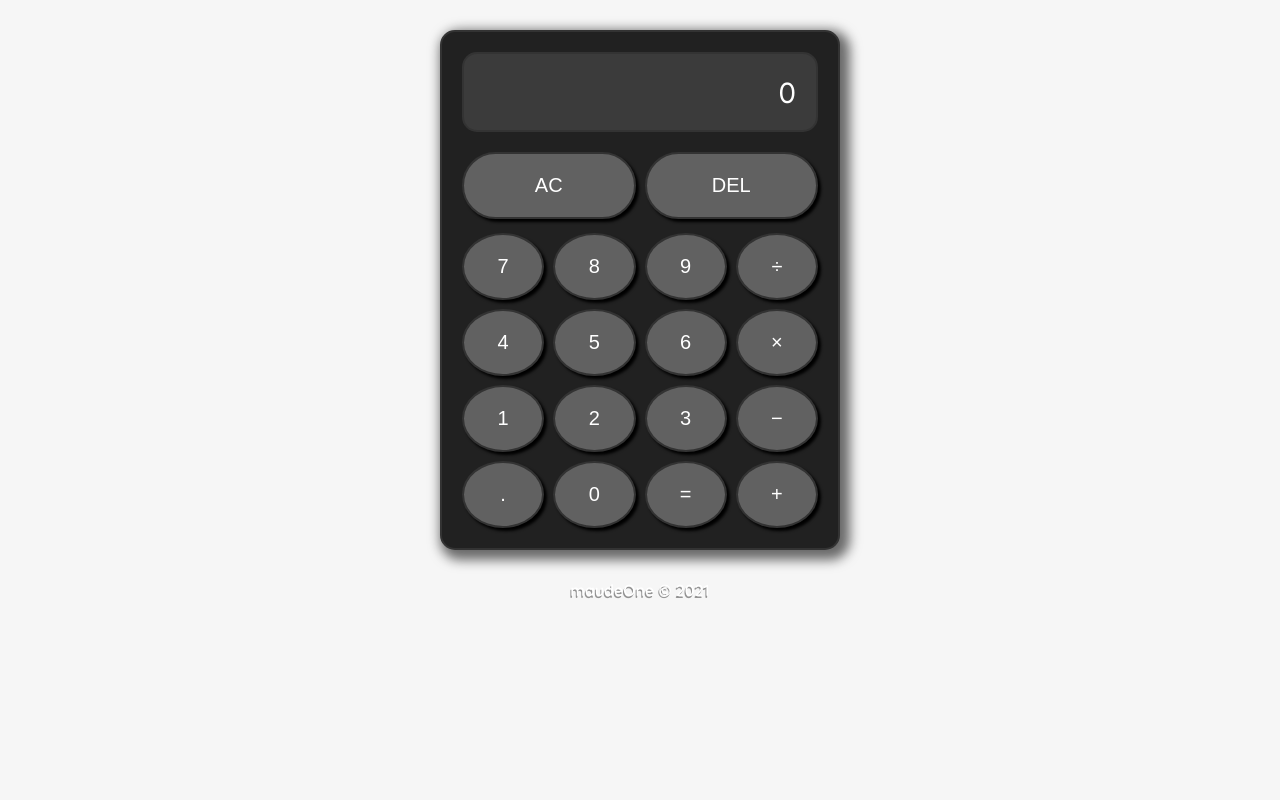
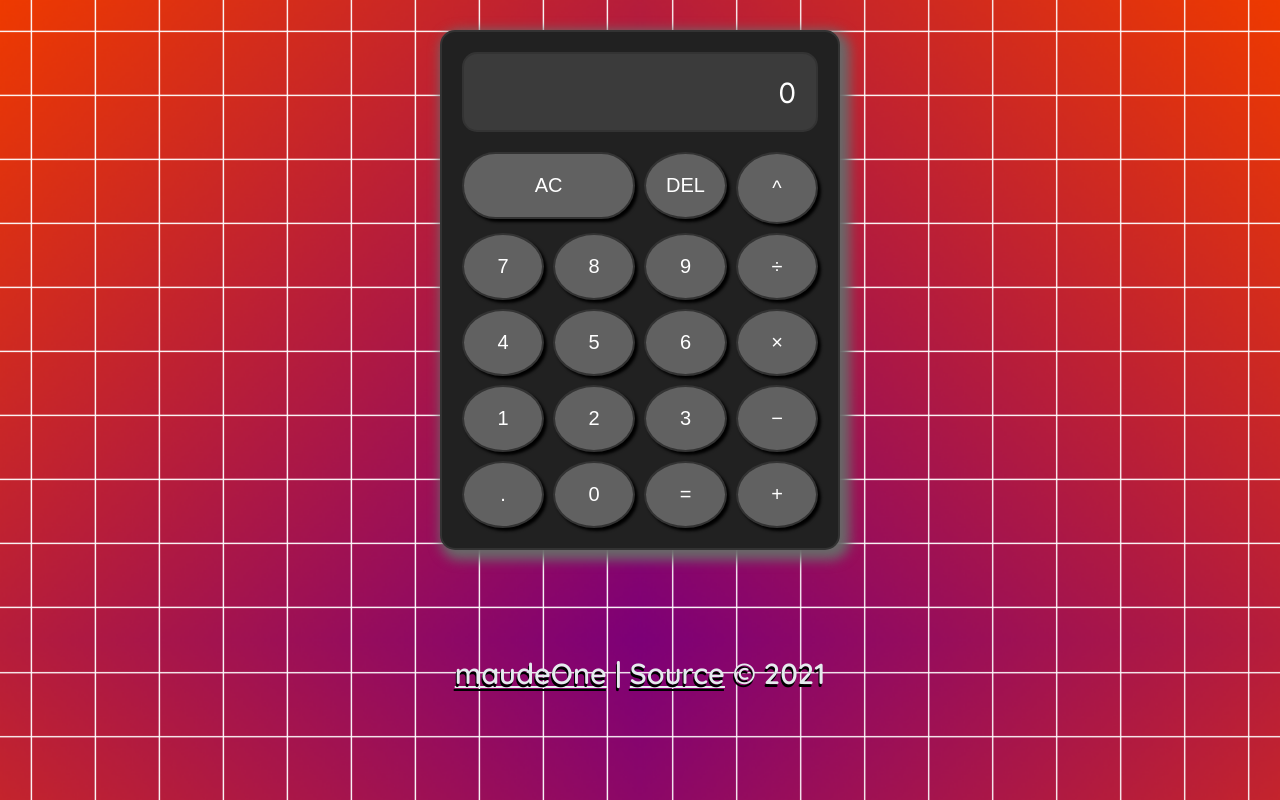
Before and after one commit to maudeone/calculator, a plain HTML site: page index.html in a window 1280 px wide. Drawn offline with Linux system fonts and the light colour scheme.

Commit message:
semi finished product

```diff
--- a/app.js
+++ b/app.js
@@ -75,7 +75,7 @@ function evaluate() {
 }
 
 function roundResult(number) {
-  return Math.round(number * 1000) / 1000;
+    return Math.round(number * 1000) / 1000;
 }
 
 function setInput(e) {
@@ -84,7 +84,7 @@ function setInput(e) {
   if (e.key === "=" || e.key === "Enter") evaluate();
   if (e.key === "Backspace") deleteNumber();
   if (e.key === "Escape") clear();
-  if (e.key === "+" || e.key === "-" || e.key === "*" || e.key === "/")
+  if (e.key === "+" || e.key === "-" || e.key === "*" || e.key === "/" || e.key === "^")
     setOperation(convertOperator(e.key));
 }
 
@@ -93,22 +93,26 @@ function convertOperator(keyboardOperator) {
   if (keyboardOperator === "*") return "×";
   if (keyboardOperator === "-") return "−";
   if (keyboardOperator === "+") return "+";
+  if (keyboardOperator === "^") return "^";
 }
 
 function add(a, b) {
-  return a + b;
+    return a + b;
 }
 
 function substract(a, b) {
-  return a - b;
+    return a - b;
 }
 
 function multiply(a, b) {
-  return a * b;
+    return a * b;
 }
 
 function divide(a, b) {
-  return a / b;
+    return a / b;
+}
+function powerOf(a, b) {
+    return Math.pow(a, b);
 }
 
 function operate(operator, a, b) {
@@ -121,6 +125,8 @@ function operate(operator, a, b) {
       return substract(a, b);
     case "×":
       return multiply(a, b);
+    case "^":
+      return powerOf(a, b);
     case "÷":
       if (b === 0) return null;
       else return divide(a, b);
@@ -128,28 +134,3 @@ function operate(operator, a, b) {
       return null;
   }
 }
-
-/*function add(a, b) {
-	return a + b;
-};
-
-function subtract(a, b) {
-	return a - b;
-};
-
-function multiply(array) {
-  return array.reduce((a, b) => a * b, 1)
-};
-
-function powerOf(a, b) {
-  return Math.pow(a, b);
-};
-
-function factorial(a) {
-  if (a === 0 || a === 1)
-    return 1;
-  for (let i = a - 1; i >= 1; i--) {
-    a *= i;
-  }
-  return a;
-}; */
--- a/index.html
+++ b/index.html
@@ -12,7 +12,8 @@
         <div class="screen" data-screen>0</div>
         <div class="buttons-grid">
           <button class="btn btn-red span-2" data-clear>AC</button>
-          <button class="btn btn-red span-2" data-delete>DEL</button>
+          <button class="btn btn-red" data-delete>DEL</button>
+          <button class="btn operator" data-operator>^</button>
 
           <button class="btn" data-number>7</button>
           <button class="btn" data-number>8</button>
@@ -37,7 +38,7 @@
       </div>
     </body>
 	<footer>
-		<p>maudeOne &copy; <script>document.write( new Date().getFullYear() );</script></p>
+		<p><a class="footerLink" href="https://github.com/maudeone">maudeOne</a> | <a class="footerLink" href="https://github.com/maudeone/calculator">Source</a> &copy; <script>document.write( new Date().getFullYear() );</script></p>
 	</footer>
 	<script src="app.js"></script>
 </body>
--- a/style.css
+++ b/style.css
@@ -31,6 +31,8 @@
     color: var(--font);
     font-family: 'Quicksand', 'Roboto', sans-serif;
     font-weight: 420;
+    background-image: url(img/tumblr_inline_nn85tigz841rewzq7_1280.png);
+    background-size: cover;
   }
 
   button {
@@ -130,8 +132,24 @@
   }
 
 footer {
-	margin-bottom: 1rem;
-	font-weight: 700;
+	margin-bottom: 0;
+    padding-top: 75px;
+    padding-bottom: 0;
+    font-family: 'Quicksand', 'Roboto', sans-serif;
+    font-size: 29px;
+    color: rgb(229, 235, 238);
+	font-weight: bolder;
 	text-align: center;
-	text-shadow: -1px 1.5px 0px rgba(0,0,0,0.4);
+	text-shadow: -1px 3px 0px black;
 }
+
+.footerLink {
+    color: rgb(229, 235, 238);
+    font-weight: bolder;
+    transition: all 0.1s;
+}
+
+.footerLink:hover {
+    color: goldenrod;
+    transition: all 0.1s;
+  }
```
Also changed, not shown: img/tumblr_inline_nn85tigz841rewzq7_1280.png (added), 1 other file.
